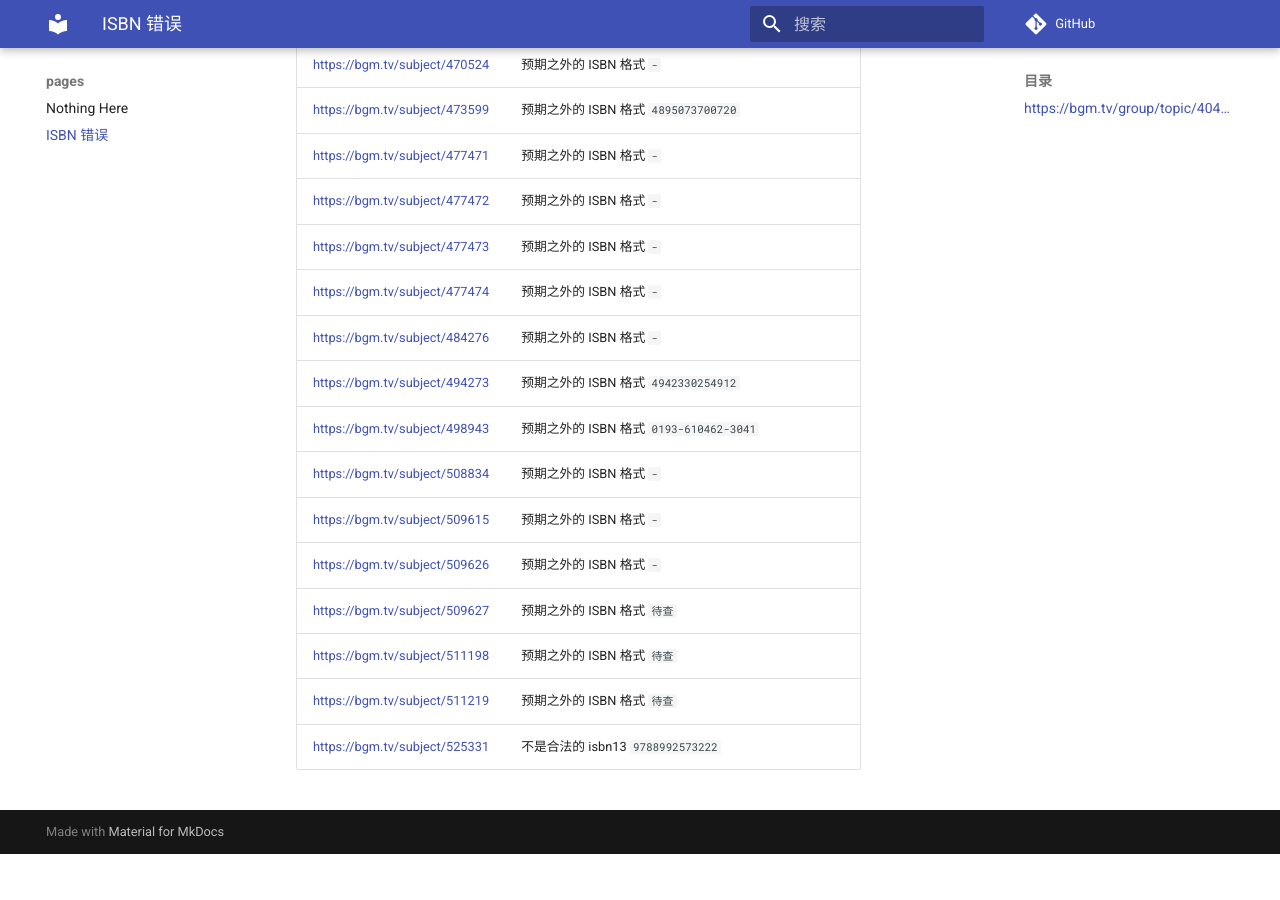
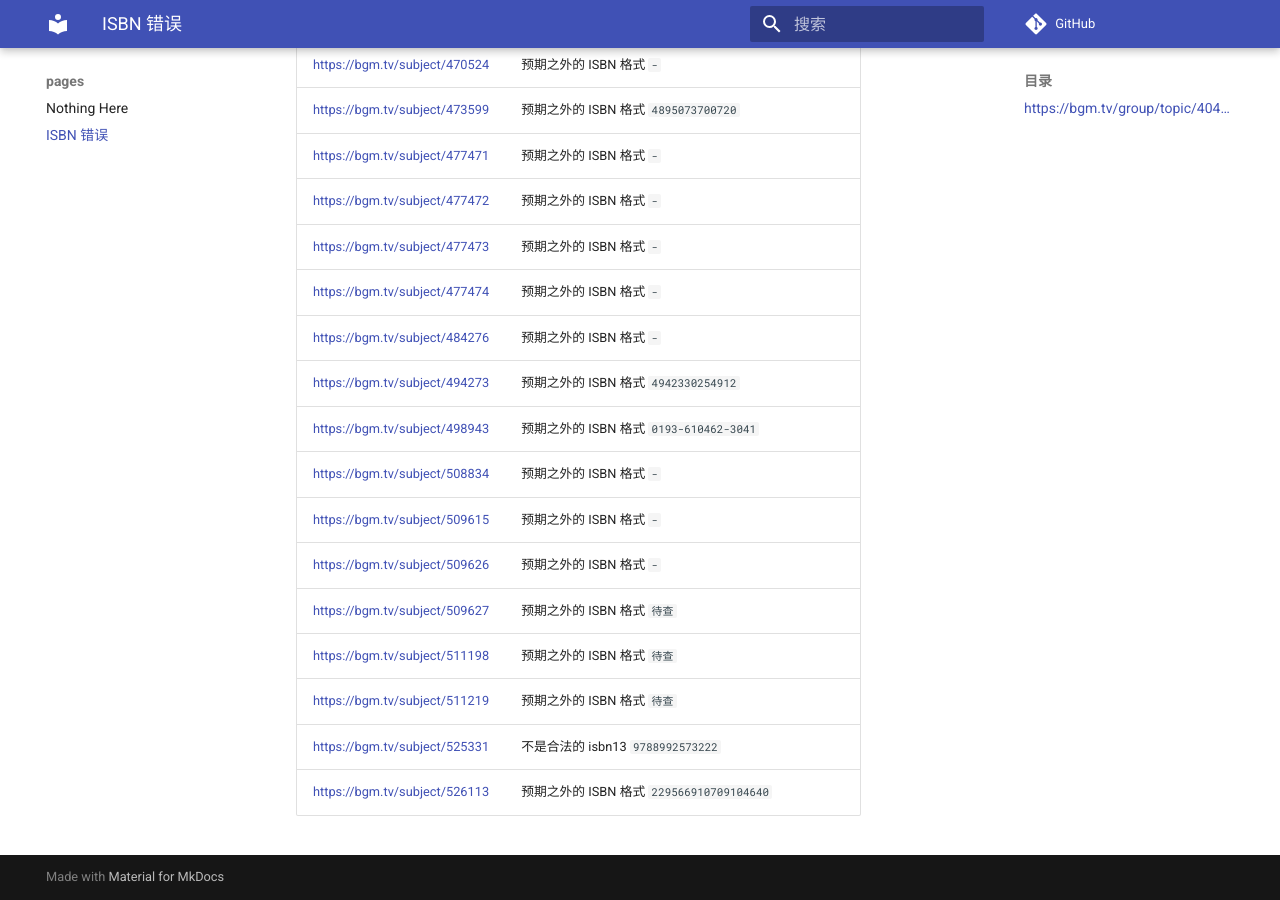
Before and after one commit to trim21/bangumi-pages, an MkDocs documentation site: the page built from docs/isbn.md, in a window 1280 px wide and 900 px high, scrolled down 5050 px. Built offline with MkDocs 1.6.1 and Material for MkDocs 9.7.7, drawn with Linux system fonts in a browser that asks for light colours; comment, search, counter and statistics services are not loaded; before the commit the page ends 5904 px from its top, so only the background shows below that; part of the change alters nothing that is shown.

Commit message:
update isbn.md

```diff
--- a/docs/isbn.md
+++ b/docs/isbn.md
@@ -1,7 +1,7 @@
 # ISBN 错误
 ## <https://bgm.tv/group/topic/404801>
 
-total 121
+total 122
 
 | url | error |
 | --- |  ---  |
@@ -126,3 +126,4 @@ total 121
 | <https://bgm.tv/subject/511198> | 预期之外的 ISBN 格式 `待查` |
 | <https://bgm.tv/subject/511219> | 预期之外的 ISBN 格式 `待查` |
 | <https://bgm.tv/subject/525331> | 不是合法的 isbn13 <code>9788992573222</code> |
+| <https://bgm.tv/subject/526113> | 预期之外的 ISBN 格式 `229566910709104640` |
```
